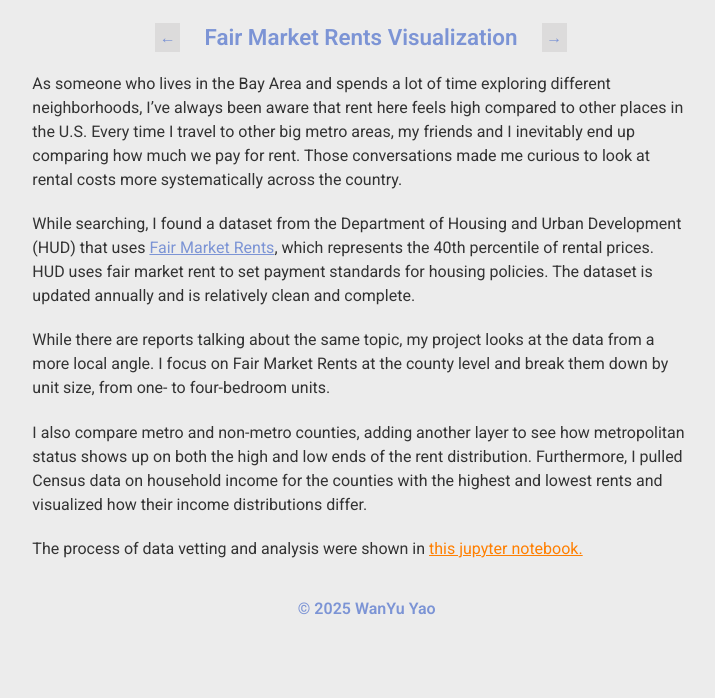
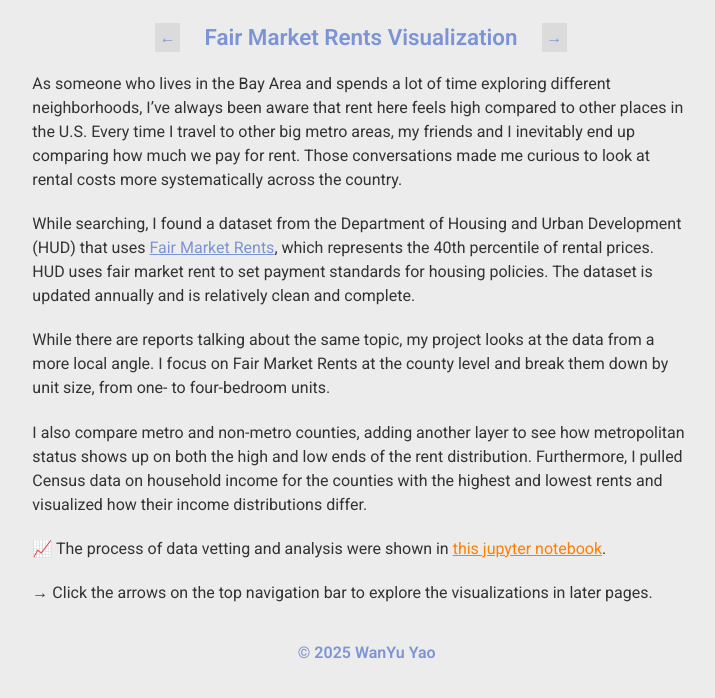
Before and after one commit to winniewyyao/fair-market-rent-visualization, a plain HTML site: page index.html in a window 1280 px wide. Shown: the whole page, without its empty margins (279-994 px from the left). Drawn offline with Linux system fonts and the light colour scheme.

Commit message:
update html

```diff
--- a/index.html
+++ b/index.html
@@ -28,7 +28,8 @@
       <p class="description">While searching, I found a dataset from the Department of Housing and Urban Development (HUD) that uses <a href="https://www.huduser.gov/portal/datasets/fmr.html#documents_2024">Fair Market Rents</a>, which represents the 40th percentile of rental prices. HUD uses fair market rent to set payment standards for housing policies. The dataset is updated annually and is relatively clean and complete.</p>
       <p class="description">While there are reports talking about the same topic, my project looks at the data from a more local angle. I focus on Fair Market Rents at the county level and break them down by unit size, from one- to four-bedroom units.</p>
       <p class="description">I also compare metro and non-metro counties, adding another layer to see how metropolitan status shows up on both the high and low ends of the rent distribution. Furthermore, I pulled Census data on household income for the counties with the highest and lowest rents and visualized how their income distributions differ.</p>
-      <p class="description">The process of data vetting and analysis were shown in <a href="https://github.com/winniewyyao/fair-market-rent-data-analysis/blob/main/J221-final.ipynb" id="jupyter">this jupyter notebook.</a></p>
+      <p class="description">📈 The process of data vetting and analysis were shown in <a href="https://github.com/winniewyyao/fair-market-rent-data-analysis/blob/main/J221-final.ipynb" id="jupyter">this jupyter notebook</a>.</p>
+      <p class="description">→ Click the arrows on the top navigation bar to explore the visualizations in later pages.</p>
     </section>
 
     <!-- ========== SLIDE 1 ========== -->
```
